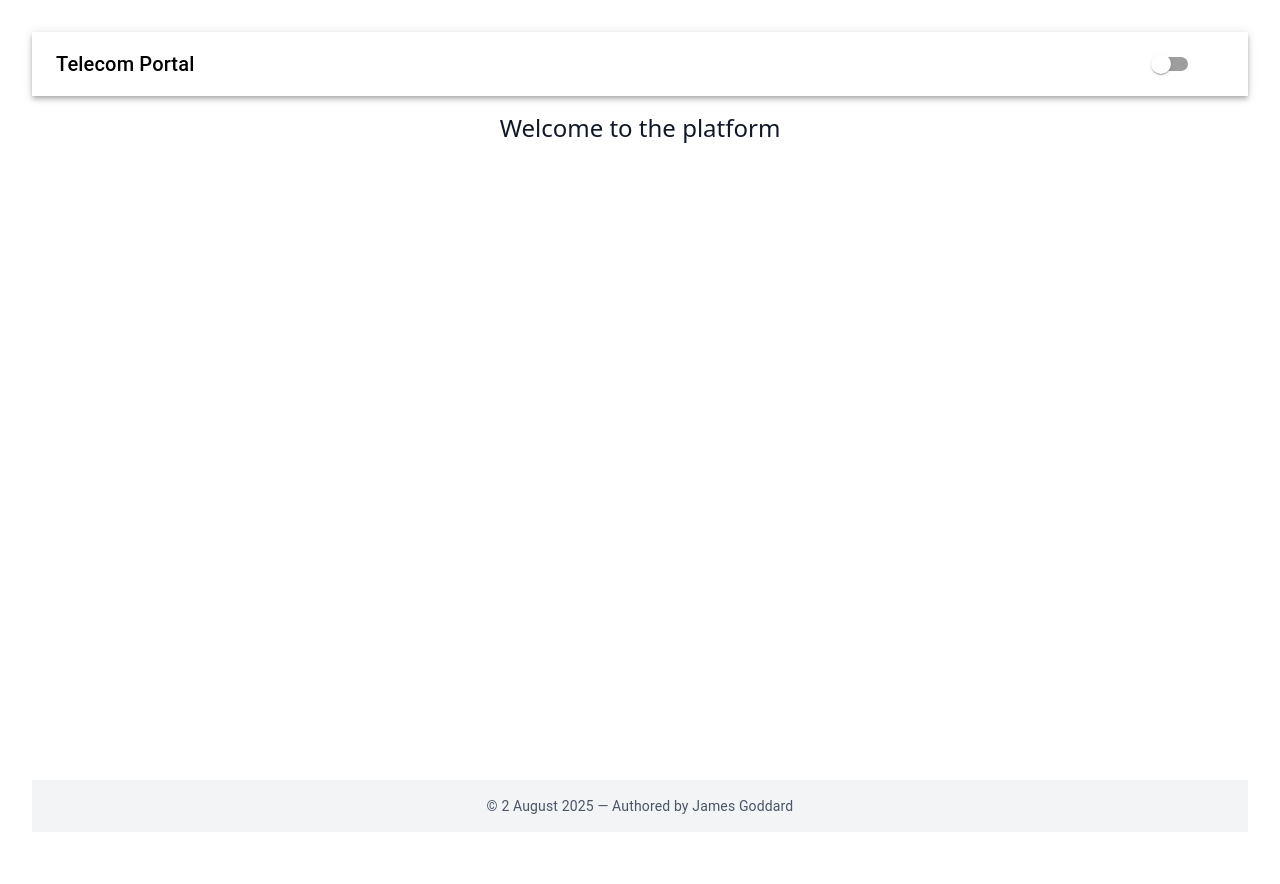
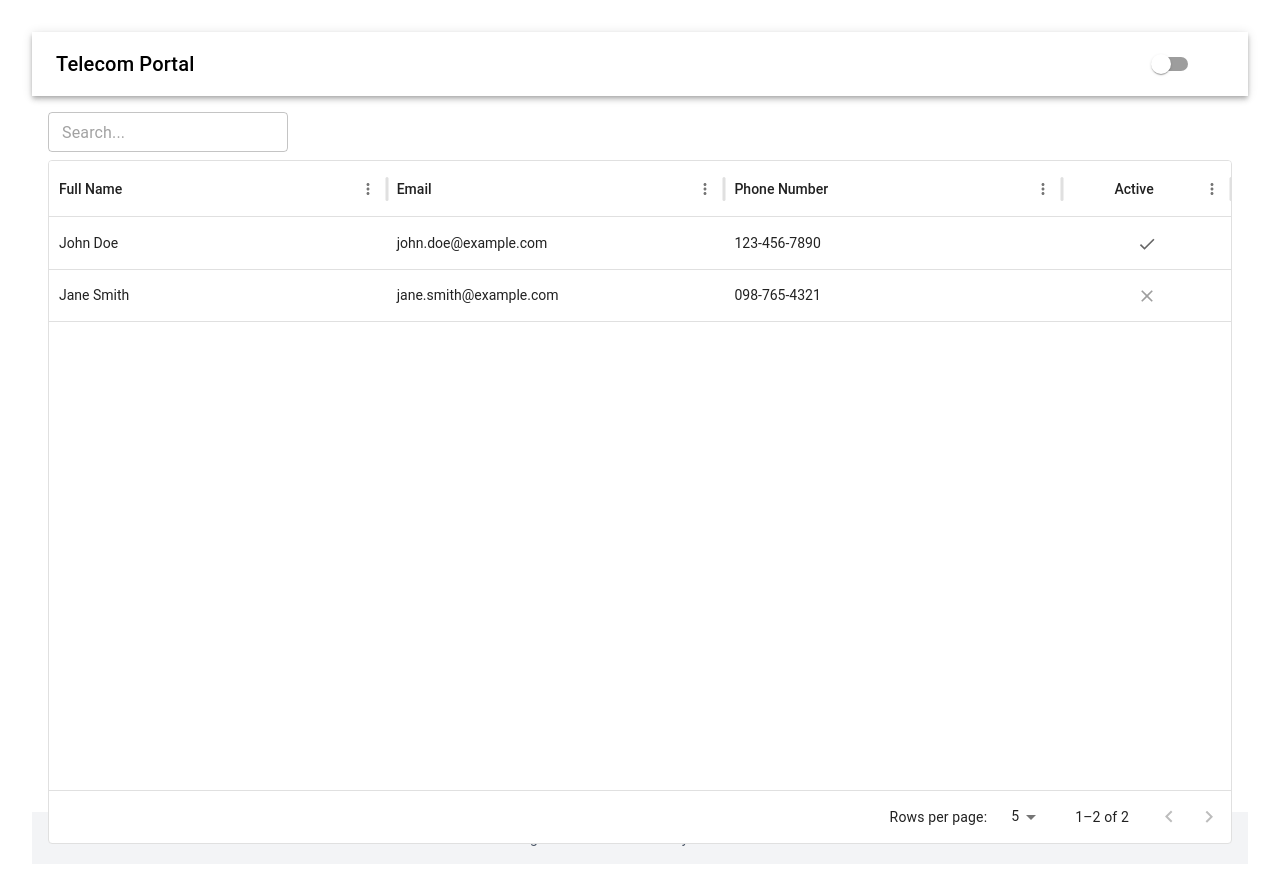
Before and after one commit to Chef-Jamo/TelecomPortal.Client, a React (Vite) app: page / in a window 1280 px wide. Shown: the top 884 px of the page. Built offline with nearby package versions, Linux system fonts and the light colour scheme; some icons are missing.

Commit message:
server grid component added, search feature there client side though

```diff
--- a/package.json
+++ b/package.json
@@ -14,6 +14,7 @@
     "@emotion/styled": "^11.14.1",
     "@mui/icons-material": "^7.2.0",
     "@mui/material": "^7.2.0",
+    "@mui/x-data-grid": "^8.9.2",
     "@tailwindcss/vite": "^4.1.11",
     "axios": "^1.11.0",
     "react": "^19.1.0",
--- /dev/null
+++ b/src/components/ServerGrid_Mui.tsx
@@ -0,0 +1,58 @@
+import { Button, TextField } from "@mui/material";
+import { DataGrid, type GridColDef } from "@mui/x-data-grid";
+import { useState, type ChangeEvent } from "react";
+
+export interface ServerGridMuiProps<T> {
+  rows: T[];
+  columns: GridColDef[];
+  getRowId: (row: T) => string | number;
+}
+
+export function ServerGrid_Mui<T>({
+  rows,
+  columns,
+  getRowId,
+}: ServerGridMuiProps<T>) {
+  const [search, setSearch] = useState("");
+
+  const filteredRows = rows.filter((row) =>
+    JSON.stringify(row).toLowerCase().includes(search.toLowerCase())
+  );
+
+  return (
+    <div style={{ height: "calc(100vh - (64px + 52px))", width: "100%" }}>
+      <div className='flex justify-start items-center mb-2 gap-2'>
+        <TextField
+          variant='outlined'
+          placeholder='Search...'
+          value={search}
+          onChange={(e: ChangeEvent<HTMLInputElement>) =>
+            setSearch(e.target.value)
+          }
+          size='small'
+          className='w-60 bg-white dark:bg-gray-900 rounded'
+        />
+        {search && (
+          <Button
+            onClick={() => setSearch("")}
+            variant='outlined'
+            size='small'
+            className='ml-1 rounded border-gray-300 bg-gray-100 dark:bg-gray-800 text-base'
+            style={{ textTransform: "none" }}>
+            Clear
+          </Button>
+        )}
+      </div>
+      <DataGrid
+        rows={filteredRows}
+        columns={columns}
+        getRowId={getRowId}
+        initialState={{
+          pagination: { paginationModel: { pageSize: 5, page: 0 } },
+        }}
+        pageSizeOptions={[5, 10, 20]}
+        disableRowSelectionOnClick
+      />
+    </div>
+  );
+}
--- a/src/features/CustomerAccountDisplay.tsx
+++ b/src/features/CustomerAccountDisplay.tsx
@@ -0,0 +1,38 @@
+import { type GridColDef } from "@mui/x-data-grid";
+import type { CustomerAccountDto } from "../models/CustomerAccountDto";
+import { ServerGrid_Mui } from "../components/ServerGrid_Mui";
+
+const columns: GridColDef[] = [
+  { field: "fullName", headerName: "Full Name", flex: 1 },
+  { field: "email", headerName: "Email", flex: 1 },
+  { field: "phoneNumber", headerName: "Phone Number", flex: 1 },
+  {
+    field: "isActive",
+    headerName: "Active",
+    flex: 0.5,
+    type: "boolean",
+    valueFormatter: (params) => (params ? "Yes" : "No"),
+  },
+];
+const rows: CustomerAccountDto[] = [
+  {
+    id: "1",
+    fullName: "John Doe",
+    email: "john.doe@example.com",
+    phoneNumber: "123-456-7890",
+    isActive: true,
+  },
+  {
+    id: "2",
+    fullName: "Jane Smith",
+    email: "jane.smith@example.com",
+    phoneNumber: "098-765-4321",
+    isActive: false,
+  },
+];
+
+export const CustomerAccountDisplay = () => {
+  return (
+    <ServerGrid_Mui rows={rows} columns={columns} getRowId={(row) => row.id} />
+  );
+};
--- /dev/null
+++ b/src/models/CustomerAccountDto.ts
@@ -0,0 +1,7 @@
+export interface CustomerAccountDto {
+  id: string;
+  fullName: string;
+  email: string;
+  phoneNumber: string;
+  isActive: boolean;
+}
--- a/src/pages/Home.tsx
+++ b/src/pages/Home.tsx
@@ -1,10 +1,10 @@
+import { CustomerAccountDisplay } from "../features/CustomerAccountDisplay";
+
 function Home() {
   return (
     <>
       <main className='flex-grow p-4'>
-        <h1 className='text-2xl text-gray-900 dark:text-white'>
-          Welcome to the platform
-        </h1>
+        <CustomerAccountDisplay />
       </main>
     </>
   );
--- a/src/services/CustomerAccount.ts
+++ b/src/services/CustomerAccount.ts
@@ -0,0 +1,29 @@
+import axios from "axios";
+import type { CustomerAccountDto } from "../models/CustomerAccountDto";
+
+const API_URL = "https://localhost:7029/api/CustomerAccount";
+
+export const getAllCustomerAccounts = async () => {
+  const response = await axios.get(API_URL);
+  return response.data;
+};
+
+export const getCustomerAccountById = async (id: number) => {
+  const response = await axios.get(`${API_URL}/${id}`);
+  return response.data;
+};
+
+export const createCustomerAccount = async (customer: CustomerAccountDto) => {
+  const response = await axios.post(API_URL, customer);
+  return response.data;
+};
+
+export const updateCustomerAccount = async (customer: CustomerAccountDto) => {
+  const response = await axios.put(API_URL, customer);
+  return response.data;
+};
+
+export const deleteCustomerAccount = async (id: number) => {
+  const response = await axios.delete(`${API_URL}/${id}`);
+  return response.status === 204;
+};
```
Also changed, not shown: src/components/ServerGrid.tsx (deleted), 1 other file (tests, documents, lock files or other folders).
